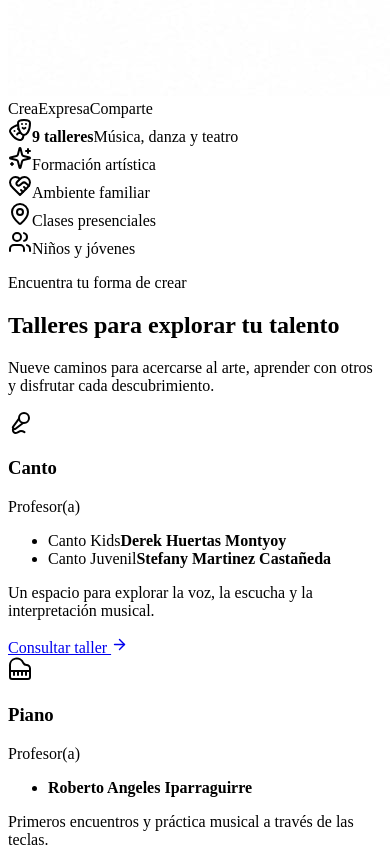
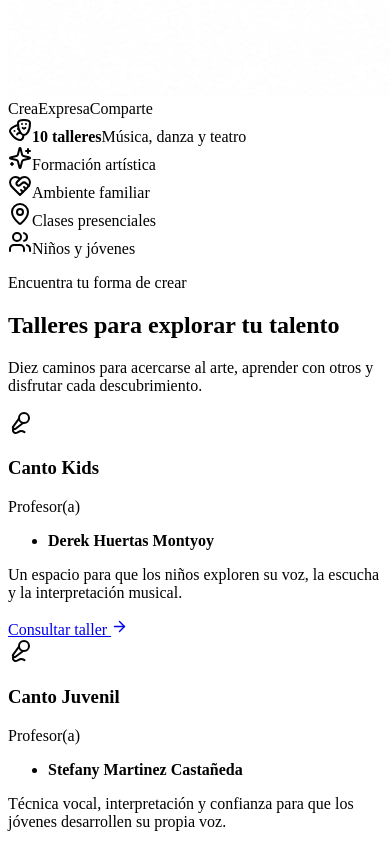
Before and after one commit to andresolivertrujillo/vocarte-landing-page, a React (Vite) app: page / in a window 390 px wide. Shown: the part 2520-3367 px from the top of the page. Built offline with nearby package versions, Linux system fonts and the light colour scheme; the HTML template or start-up script is replaced by a standard one.

Commit message:
feat: separar talleres de canto por edades

```diff
--- a/src/App.tsx
+++ b/src/App.tsx
@@ -182,7 +182,7 @@ function App() {
                   <Drama />
                 </span>
                 <span>
-                  <strong>9 talleres</strong>
+                  <strong>10 talleres</strong>
                   Música, danza y teatro
                 </span>
               </div>
@@ -217,7 +217,7 @@ function App() {
             <SectionHeading
               eyebrow="Encuentra tu forma de crear"
               title="Talleres para explorar tu talento"
-              description="Nueve caminos para acercarse al arte, aprender con otros y disfrutar cada descubrimiento."
+              description="Diez caminos para acercarse al arte, aprender con otros y disfrutar cada descubrimiento."
               align="center"
             />
             <div className="workshop-grid">
--- a/src/config/business.ts
+++ b/src/config/business.ts
@@ -15,14 +15,18 @@ export const business = {
   ],
   workshops: [
     {
-      name: 'Canto',
-      teachers: [
-        { group: 'Canto Kids', name: 'Derek Huertas Montyoy' },
-        { group: 'Canto Juvenil', name: 'Stefany Martinez Castañeda' },
-      ],
-      description: 'Un espacio para explorar la voz, la escucha y la interpretación musical.',
+      name: 'Canto Kids',
+      teachers: [{ group: null, name: 'Derek Huertas Montyoy' }],
+      description: 'Un espacio para que los niños exploren su voz, la escucha y la interpretación musical.',
       icon: 'mic',
       tone: 'blue',
+    },
+    {
+      name: 'Canto Juvenil',
+      teachers: [{ group: null, name: 'Stefany Martinez Castañeda' }],
+      description: 'Técnica vocal, interpretación y confianza para que los jóvenes desarrollen su propia voz.',
+      icon: 'mic',
+      tone: 'violet',
     },
     {
       name: 'Piano',
--- a/src/styles.css
+++ b/src/styles.css
@@ -667,8 +667,12 @@
 
   .workshop-grid {
     display: grid;
-    grid-template-columns: repeat(3, 1fr);
+    grid-template-columns: repeat(4, 1fr);
     gap: 20px;
+  }
+
+  .workshop-card:nth-child(9) {
+    grid-column-start: 2;
   }
 
   .workshop-card {
@@ -1658,6 +1662,14 @@
       grid-template-columns: repeat(3, 1fr);
     }
 
+    .workshop-card:nth-child(9) {
+      grid-column-start: auto;
+    }
+
+    .workshop-card:nth-child(10) {
+      grid-column-start: 2;
+    }
+
     .age-layout {
       gap: 40px;
     }
@@ -1738,6 +1750,10 @@
 
     .workshop-grid {
       grid-template-columns: 1fr 1fr;
+    }
+
+    .workshop-card:nth-child(10) {
+      grid-column-start: auto;
     }
 
     .age-layout {
```
